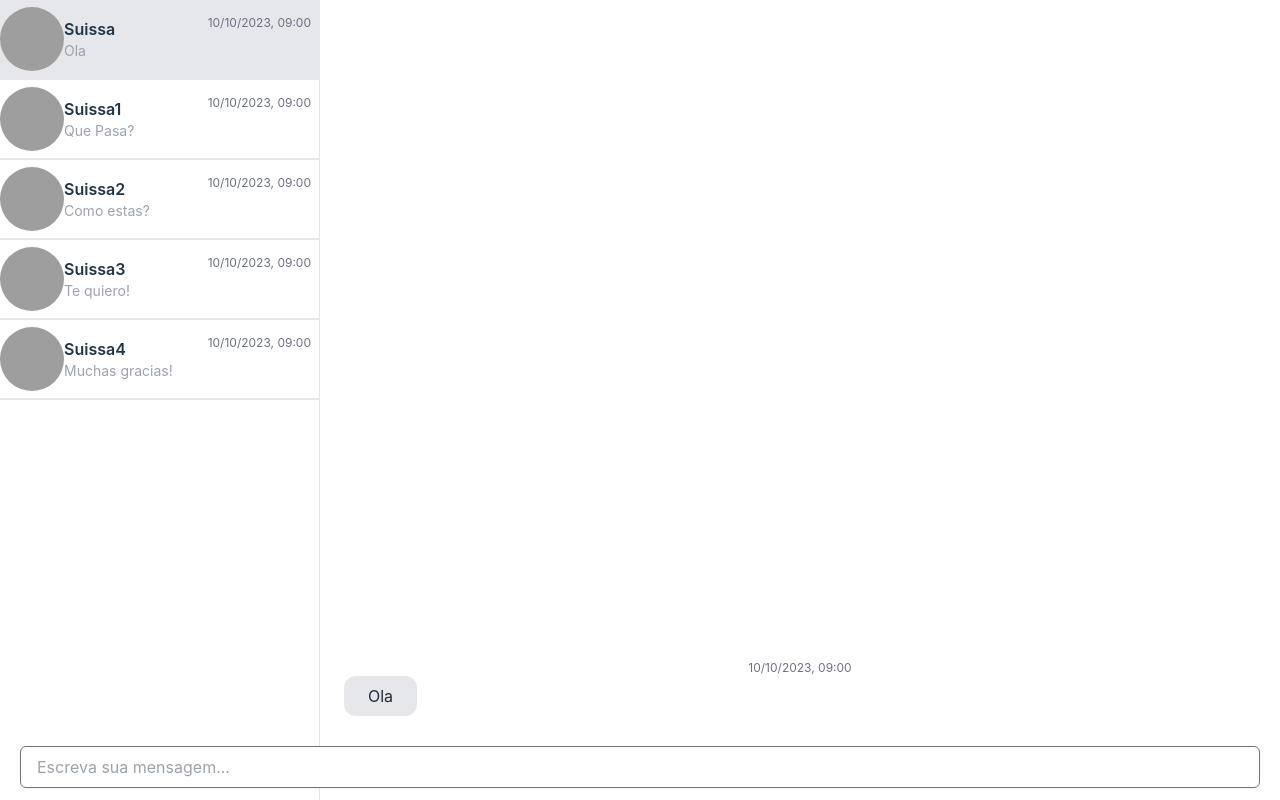
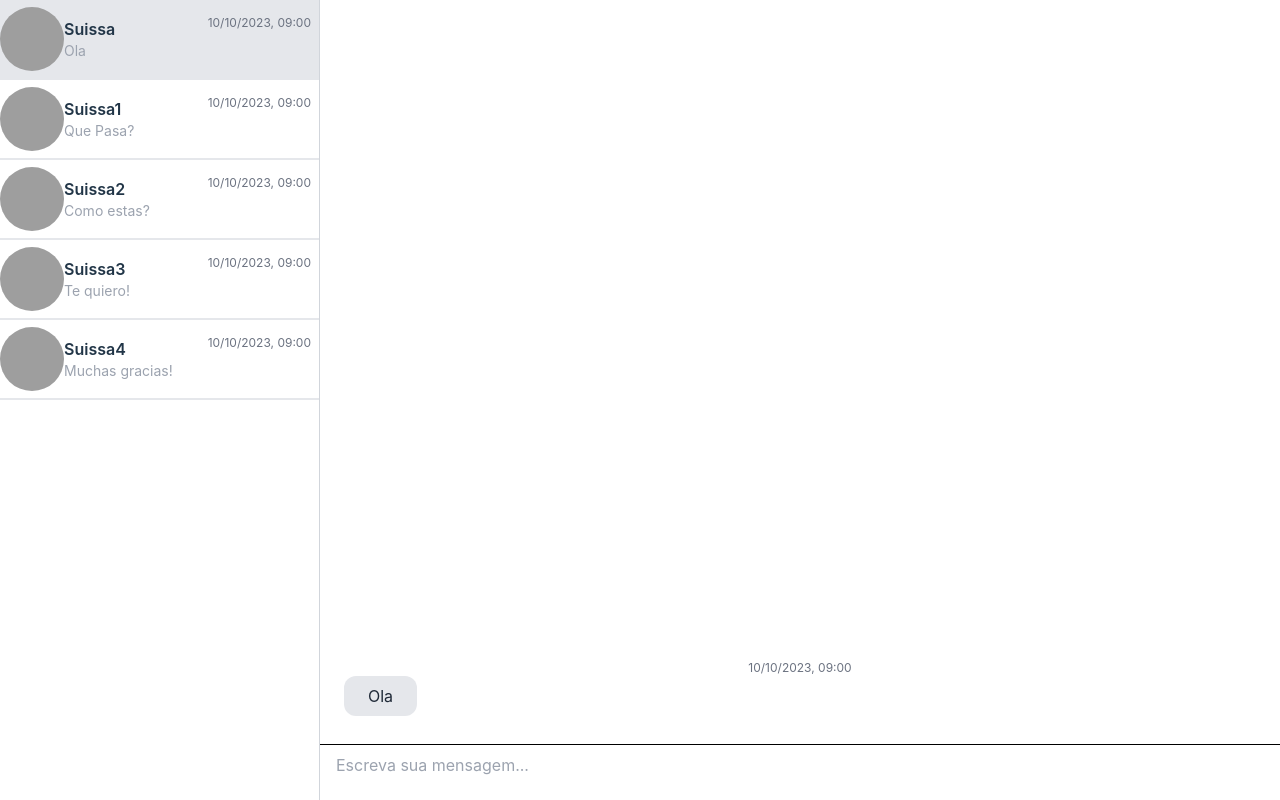
Before and after one commit to suissa/AgnosticFeatures, a React (Vite) app: page /chat/example in a window 1280 px wide. Built offline with nearby package versions, Linux system fonts and the light colour scheme; no server answers; grey boxes are pictures that could not be loaded.

Commit message:
input message layout OK

```diff
--- a/src/features/chat/molecules/ChatInputMessage.tsx
+++ b/src/features/chat/molecules/ChatInputMessage.tsx
@@ -2,10 +2,12 @@ import React, { Dispatch, SetStateAction, useState } from "react";
 import { Input } from "../../../shared/atoms/Input";
 import { IMessage } from "../quarks/interfaces/IMessage";
 import useWebSocket from "../hooks/useWebsocket";
-
+import { FacebookTheme } from "../quarks/themes/FacebookTheme";
 interface ChatInputMessageProps {
   setMessages: Dispatch<SetStateAction<IMessage[]>>;
 }
+
+const chatInputClasses = FacebookTheme.chatInputClasses;
 
 const getDatetime = () => {
   const date = new Date();
@@ -14,8 +16,6 @@ const getDatetime = () => {
   }/${date.getFullYear()}, ${date.getHours()}:${date.getMinutes()}`;
   return datetime;
 };
-
-const chatInputClasses = "mt-1 block w-full px-4 py-2 border border-gray-500 rounded-md shadow-sm focus:ring-blue-500 focus:border-blue-500";
 
 export const ChatInputMessage = ({ setMessages }: ChatInputMessageProps) => {
   const [message, setMessage] = useState<IMessage>({
--- a/src/features/chat/organisms/ChatContacts.tsx
+++ b/src/features/chat/organisms/ChatContacts.tsx
@@ -1,12 +1,14 @@
 import useChatContext from "../hooks/useChatContext";
 import { ChatContact } from "../molecules/ChatContact";
 import { FacebookTheme } from "../quarks/themes/FacebookTheme";
+
+const containerClass = FacebookTheme.contacts.asideClass;
 export const ChatContacts = () => {
   // const [selectedContact, setSelectedContact] = useState<number>(0);
 
   const { contacts, selectedContact, setSelectedContact } = useChatContext();
 
-  return <div className="h-screen border-r border-gray-200">
+  return <div className={containerClass}>
     {contacts.map((contact) => {
       const contactWithStyles = {
         ...contact,
--- a/src/features/chat/organisms/ChatMessages.tsx
+++ b/src/features/chat/organisms/ChatMessages.tsx
@@ -78,7 +78,7 @@ export const ChatMessages = (): ReactNode => {
           ))}
         </div>
       </div>
-      <div className="fixed bottom-3 left-1/2 -translate-x-1/2 w-[calc(100%-40px)]">
+      <div className="relative w-full h-[60px] border-0">
         <ChatInputMessage setMessages={setMessages} />
       </div>
     </div>
--- a/src/features/chat/quarks/themes/FacebookTheme.ts
+++ b/src/features/chat/quarks/themes/FacebookTheme.ts
@@ -1,10 +1,17 @@
+const BORDER_COLOR = "gray-300";
+
 export const FacebookTheme = {
   senderClass: `flex flex-row-reverse bg-blue-500 text-white
     justify-self-end mr-6 mb-6 px-6 py-2 rounded rounded-xl`,
   receiverClass: `flex flex-row bg-gray-200 text-gray-800
     justify-self-start ml-6 mb-6 mr-6 mb-6 px-6 py-2 rounded rounded-xl`,
   datetimeClass: "text-xs text-gray-500 text-center",
+
+  chatInputClasses: `mt-1 block w-full px-4 py-2 border-0 border-t border-t-${BORDER_COLOR}
+  hover:border-t-${BORDER_COLOR} focus:outline-none focus:ring-0 focus:border-t-${BORDER_COLOR}`,
+
   contacts: {
+    asideClass: "h-screen border-r border-gray-300",
     containerClass: "flex content-center h-[80px] overflow-none cursor-pointer",
     datetimeClass: "absolute top-2 right-2 text-xs text-gray-500 text-center",
     avatarSize: 16,
```
